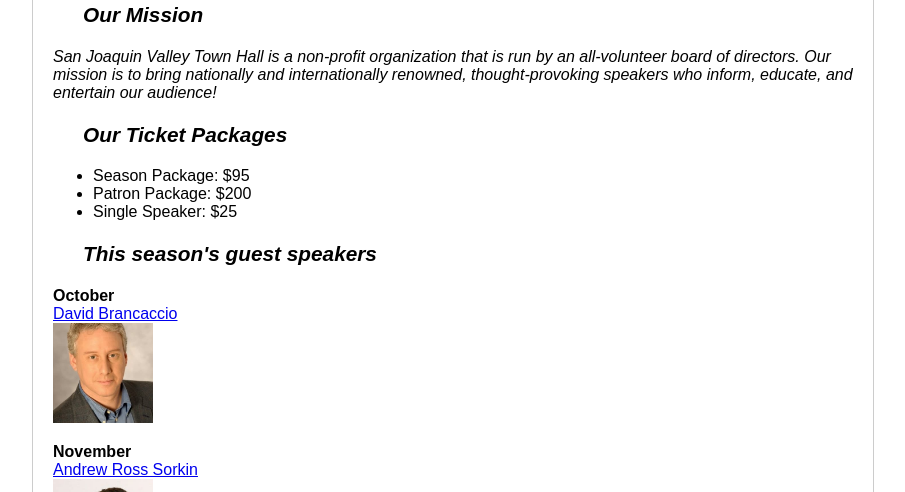
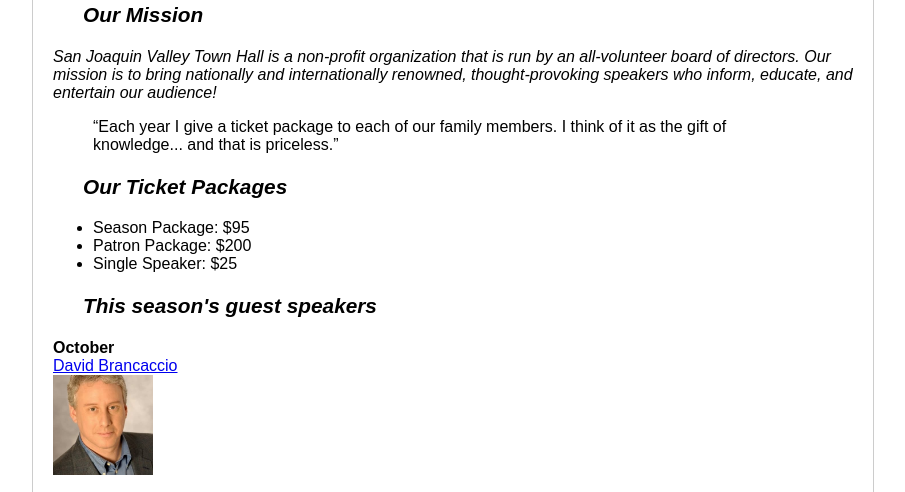
Before and after one commit to dsp82njit/A06, a plain HTML site: page index.html in a window 1280 px wide. Shown: the part 277-769 px from the top of the page, without its empty margins (187-1092 px from the left). Drawn offline with Linux system fonts and the light colour scheme.

Commit message:
Update index.html

```diff
--- a/index.html
+++ b/index.html
@@ -71,6 +71,10 @@
         <h3>Our Mission</h3>
         <p class="mission">San Joaquin Valley Town Hall is a non-profit organization that is run by an all-volunteer board of directors. Our mission is to bring nationally and internationally renowned, thought-provoking speakers who inform, educate, and entertain our audience!</p>
 
+        <blockquote>
+            <p>“Each year I give a ticket package to each of our family members. I think of it as the gift of knowledge... and that is priceless.”</p>
+        </blockquote>
+
         <h3>Our Ticket Packages</h3>
         <ul>
             <li>Season Package: $95</li>
```
